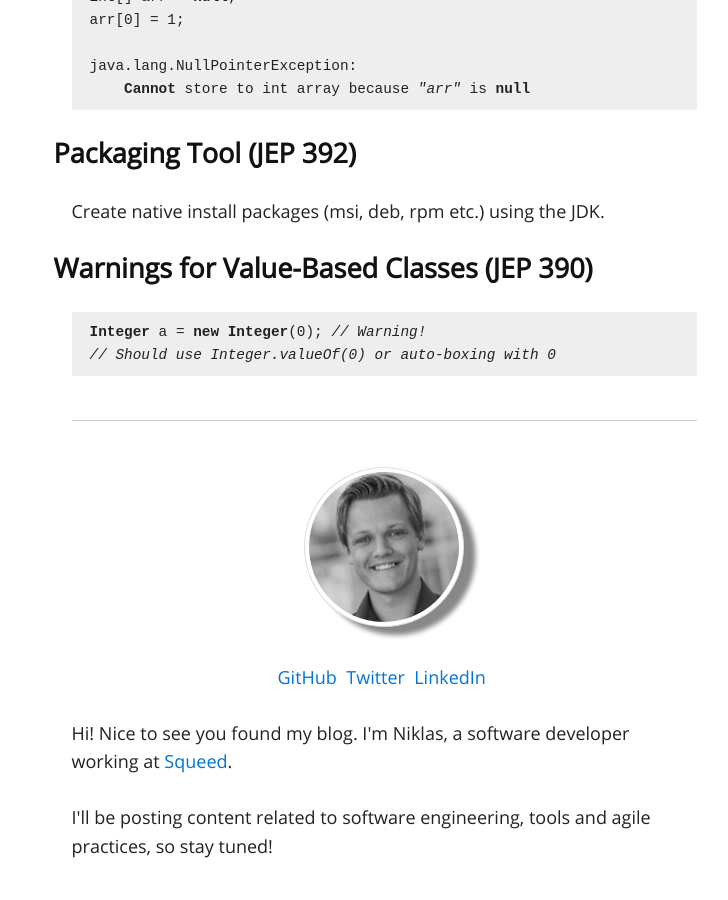
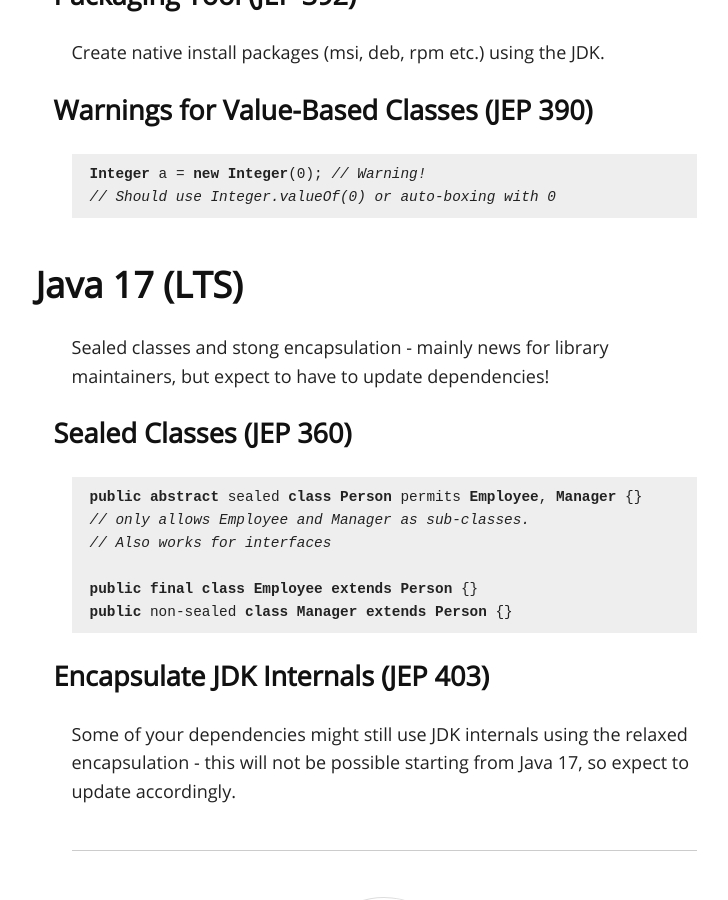
Before and after one commit to niklind/niklind.github.io, a Jekyll site: the page built from _posts/2021-03-31-highlights-since-java-11.md, in a window 1280 px wide and 900 px high, scrolled down 4859 px. Shown: the whole window, without its empty margins (256-984 px from the left). Built offline with Jekyll 4.4.1, drawn with Linux system fonts in a browser that asks for light colours; some of the changed text lies outside the part shown.

Commit message:
Added new post

````diff
--- a/_posts/2021-03-31-highlights-since-java-11.md
+++ b/_posts/2021-03-31-highlights-since-java-11.md
@@ -1,6 +1,6 @@
 ---
 layout: post
-title:  "Highlights of new features between Java 11 and 16"
+title:  "Highlights of new features between Java 11 and 17"
 ---
 
 ## Contents
@@ -81,16 +81,6 @@ String html = """
               """;
 ```
 
-### Sealed Classes (JEP 360)
-```java
-public abstract sealed class Person permits Employee, Manager {}
-// only allows Employee and Manager as sub-classes.
-// Also works for interfaces
-
-public final class Employee extends Person {}
-public non-sealed class Manager extends Person {}
-```
-
 ### New garbage collection features (JEP 377 and JEP 379)
 ZGC and Shenandoah are no longer experimental, although G1 is still the default.
 
@@ -136,3 +126,19 @@ Create native install packages (msi, deb, rpm etc.) using the JDK.
 Integer a = new Integer(0); // Warning!
 // Should use Integer.valueOf(0) or auto-boxing with 0
 ```
+
+## Java 17 (LTS)
+Sealed classes and stong encapsulation - mainly news for library maintainers, but expect to have to update dependencies!
+
+### Sealed Classes (JEP 360)
+```java
+public abstract sealed class Person permits Employee, Manager {}
+// only allows Employee and Manager as sub-classes.
+// Also works for interfaces
+
+public final class Employee extends Person {}
+public non-sealed class Manager extends Person {}
+```
+
+### Encapsulate JDK Internals (JEP 403)
+Some of your dependencies might still use JDK internals using the relaxed encapsulation - this will not be possible starting from Java 17, so expect to update accordingly.
````
Also changed, not shown: _drafts/branching-strategies.md (added, +16 -0 lines), _posts/2023-08-24-highlights-since-java-17.md (added, +86 -0 lines).
